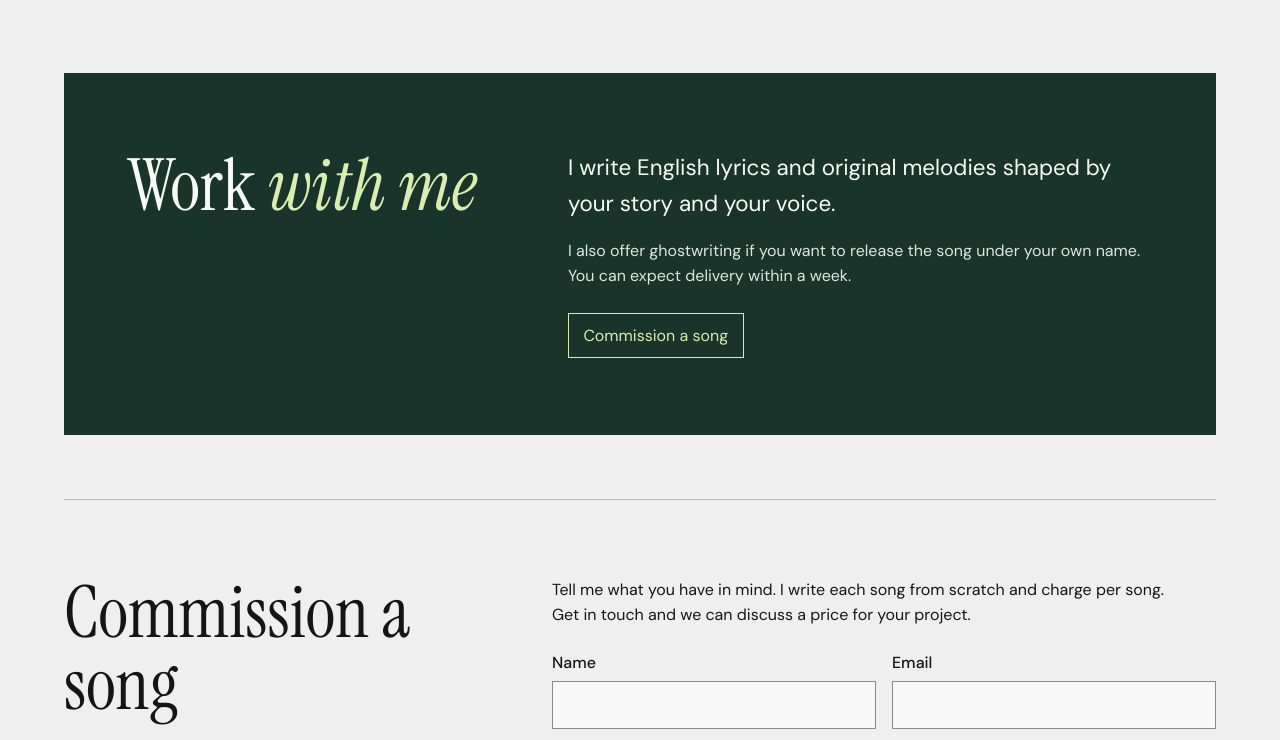
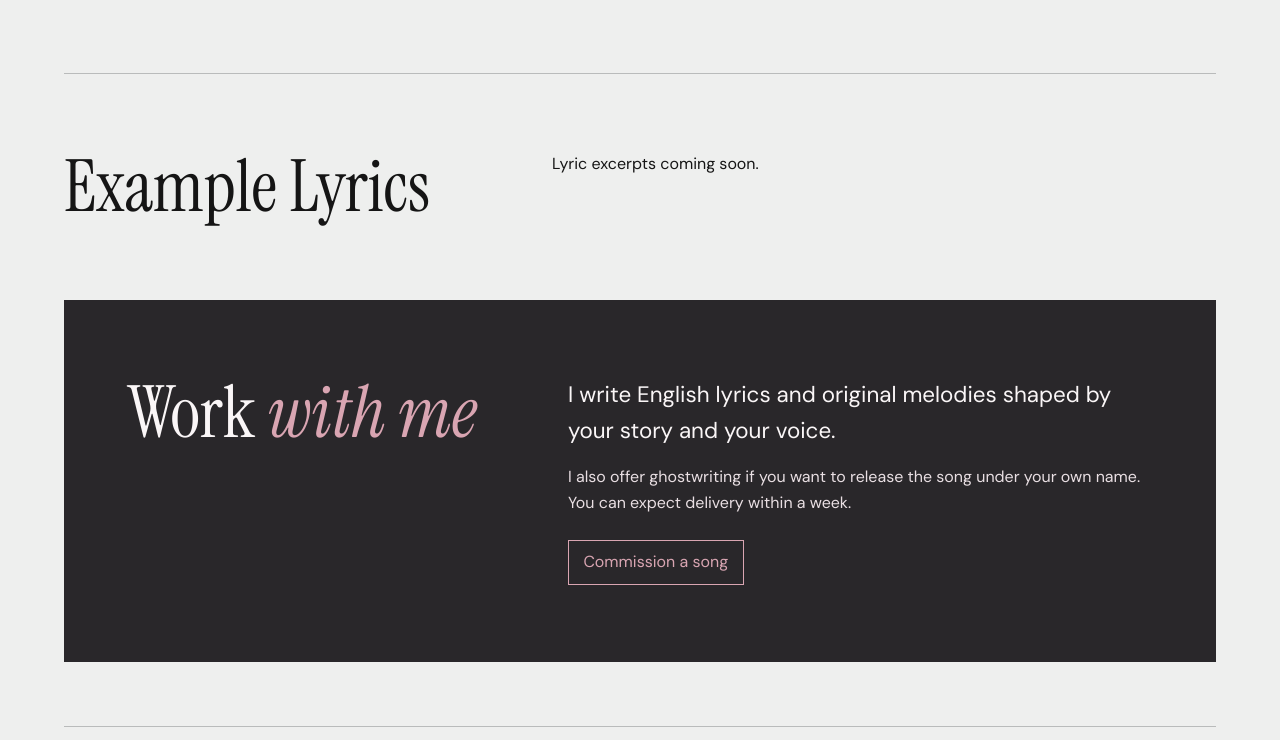
Before and after one commit to Elinahtysken/songwriter, a plain HTML site: page index.html in a window 1280 px wide. Shown: the part 1280-2020 px from the top of the page. Drawn offline with Linux system fonts and the light colour scheme.

Commit message:
Use dusty rose for collaboration and add Example Lyrics

```diff
--- a/index.html
+++ b/index.html
@@ -93,23 +93,23 @@
       margin-bottom: clamp(2rem, 5vw, 4rem);
       padding-inline: clamp(1.25rem, 5vw, 4rem);
       border-top: 0;
-      background: #19342b;
-      color: #f8faf5;
+      background: #29272a;
+      color: #faf6f7;
     }
 
-    .work-panel h2 em { color: #d8edaf; font-weight: inherit; }
+    .work-panel h2 em { color: #d9a5b2; font-weight: inherit; }
     .work-panel .copy p:first-child { font-size: clamp(1.15rem, 2vw, 1.4rem); }
-    .work-panel .copy p + p { color: #dce7dc; }
+    .work-panel .copy p + p { color: #e9dfe3; }
     .work-panel a {
       display: inline-block;
       margin-top: 1.5rem;
       padding: .55rem .9rem;
       border: 1px solid currentColor;
-      color: #d8edaf;
+      color: #d9a5b2;
       text-decoration: none;
     }
-    .work-panel a:hover { background: #d8edaf; color: #19342b; }
-    .work-panel a:focus-visible { outline-color: #d8edaf; }
+    .work-panel a:hover { background: #d9a5b2; color: #29272a; }
+    .work-panel a:focus-visible { outline-color: #d9a5b2; }
     form { display: grid; gap: 1rem; margin-top: 1.4rem; }
     .form-row { display: grid; grid-template-columns: repeat(2, minmax(0, 1fr)); gap: 1rem; }
     .field { display: grid; gap: .3rem; }
@@ -155,6 +155,7 @@
     <a class="wordmark" href="#top">Elina Tyskling</a>
     <nav aria-label="Main navigation">
       <a href="#demos">Demos</a>
+      <a href="#example-lyrics">Example Lyrics</a>
       <a href="#work">Work with me</a>
       <a href="#contact">Commission a song</a>
     </nav>
@@ -183,6 +184,11 @@
         ></iframe>
         <p class="demo-link"><a href="https://soundcloud.com/elina-tyskling/sets/elina-tyskling-demo">Open on SoundCloud</a></p>
       </div>
+    </section>
+
+    <section class="section" id="example-lyrics" aria-labelledby="lyrics-heading">
+      <h2 id="lyrics-heading">Example Lyrics</h2>
+      <p>Lyric excerpts coming soon.</p>
     </section>
 
     <section class="section work-panel" id="work">
```
